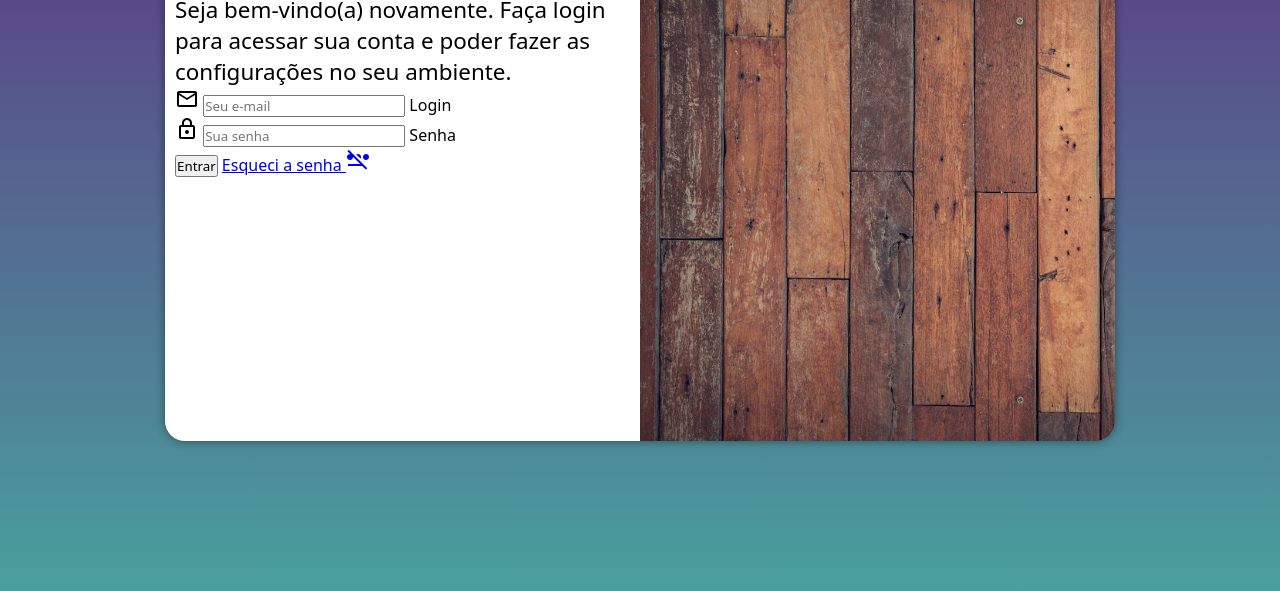
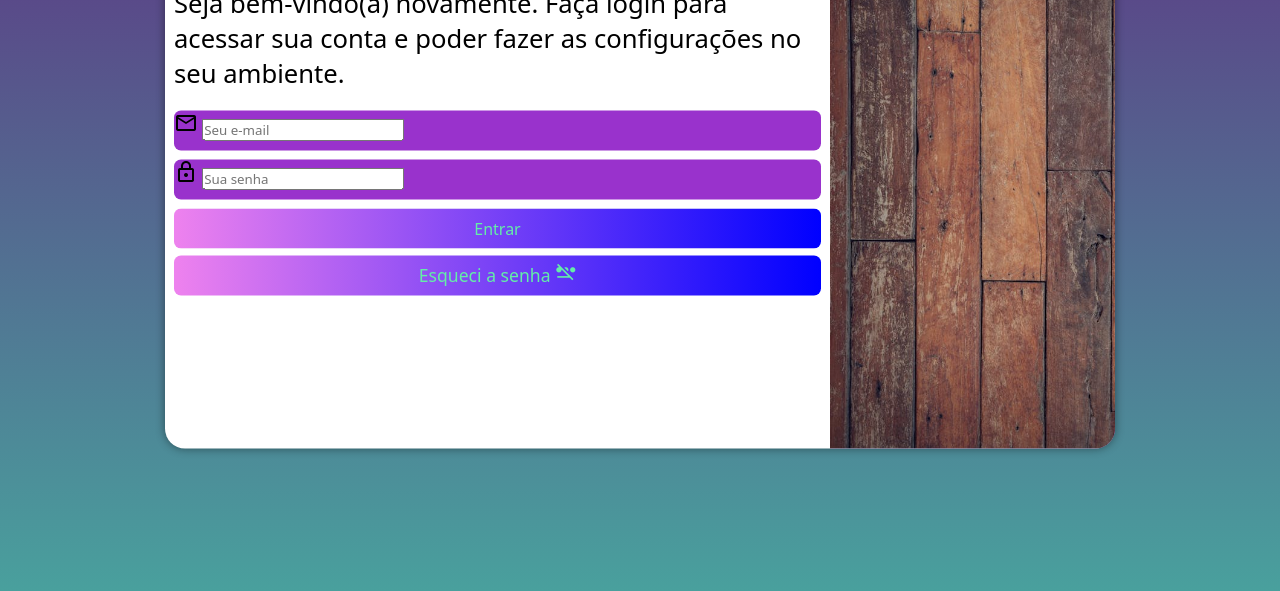
Before and after one commit to Bruno-Jose-da-Silva/projeto-login, a plain HTML site: page index.html in a window 1280 px wide. Shown: the part 209-800 px from the top of the page. Drawn offline with nearby package versions, Linux system fonts and the light colour scheme.

Commit message:
formação do formulario

```diff
--- a/estilos/media-query.css
+++ b/estilos/media-query.css
@@ -31,6 +31,7 @@ Grandes telas: acima de 1200px
 
     #formulario > p {
         font-size: 1.2em;
+
     }
 
 }
@@ -47,18 +48,19 @@ Grandes telas: acima de 1200px
 
     #login #imagem {
         float: right;
-        width: 50%;
+        width: 30%;
         height: 100%;
 
     }
 
     #login #formulario {
         float: left;
-        width: 50%;
+        width: 70%;
     }
 
     #formulario > p {
-        font-size: 1.4em;
+        font-size: 1.6em;
+        margin-bottom: 20px;
     }
 
 }
--- a/estilos/style.css
+++ b/estilos/style.css
@@ -37,9 +37,12 @@ main {
 
     background-color: white;
     width: 250px;
-    height: 500px;
+    height: 515px;
     border-radius: 20px;
     box-shadow: 0px 0px  10px rgba(0, 0, 0, 0.447);
+
+    transition: width 1s, height 1s;
+    transition-timing-function: ease;
 }
 
 #login > #imagem {
@@ -52,7 +55,7 @@ main {
 
 #login > #formulario {
     display: block;
-    padding: 10px;
+    padding: 9px;
 
 }
 
@@ -66,3 +69,68 @@ main {
 
     font-size: 0.8em;
 }
+
+form > div.campo {
+    background-color: darkorchid;
+    display: block;
+    font-weight: bold;
+    text-shadow: 2px 3px solid black;
+    width: 100%;
+    height: 40px;
+    padding-bottom: 10px;
+    margin-bottom: 9px;
+    border-radius: 7px;
+
+}
+
+div.campo > label {
+    display: none;
+}
+
+form > input[type=submit] {
+    display: block;
+    font-size: 1em;
+    width: 100%;
+    height: 40px;
+    background-image: linear-gradient(to left, blue, violet);
+    font-weight: bolde;
+    color: rgb(100, 237, 168);
+    border: none;
+    border-radius: 7px;
+}
+
+form > input[type=submit]:hover{
+    background-image: linear-gradient(to left, violet, transparent, blue);
+    color: black;
+    margin-top: 5px;
+    font-weight: bolder;
+    cursor: pointer;
+}
+
+form > a.botão {
+    display: block;
+    text-align: center;
+    font-size: 1.1em;
+    width: 100%;
+    height: 40px;
+    padding-top: 5px;
+    margin-top: 7px;
+    background-image: linear-gradient(to left, blue, violet);
+    color: rgb(100, 237, 168);
+    text-decoration: none;
+    border-radius: 7px;
+    cursor: pointer;
+}
+
+form > a.botão:hover {
+    background-image: linear-gradient(to left, violet, transparent, blue);
+    color: rgb(0, 0, 0);
+    font-weight: bolder;
+    cursor: pointer;
+
+}
+
+form > a.botão >span {
+    font-size: 1.2em;
+
+}
--- a/index.html
+++ b/index.html
@@ -36,7 +36,7 @@
                     </div>
 
                     <input type="submit" value="Entrar">
-                    <a href="esqueci.html">Esqueci a senha <span class="material-symbols-outlined">password_2_off </span></a>
+                    <a href="esqueci.html" class="botão">Esqueci a senha <span class="material-symbols-outlined">password_2_off </span></a>
                 </form>
             </div>
         </section>
```
